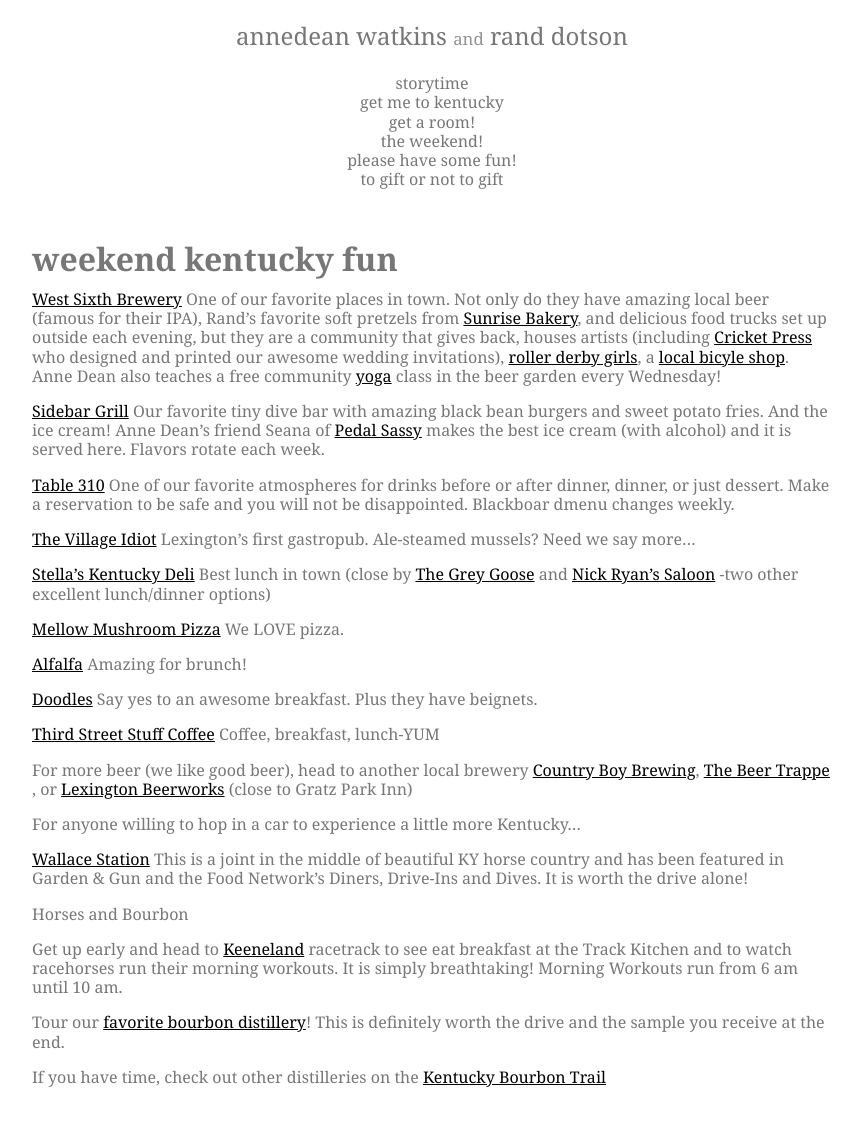
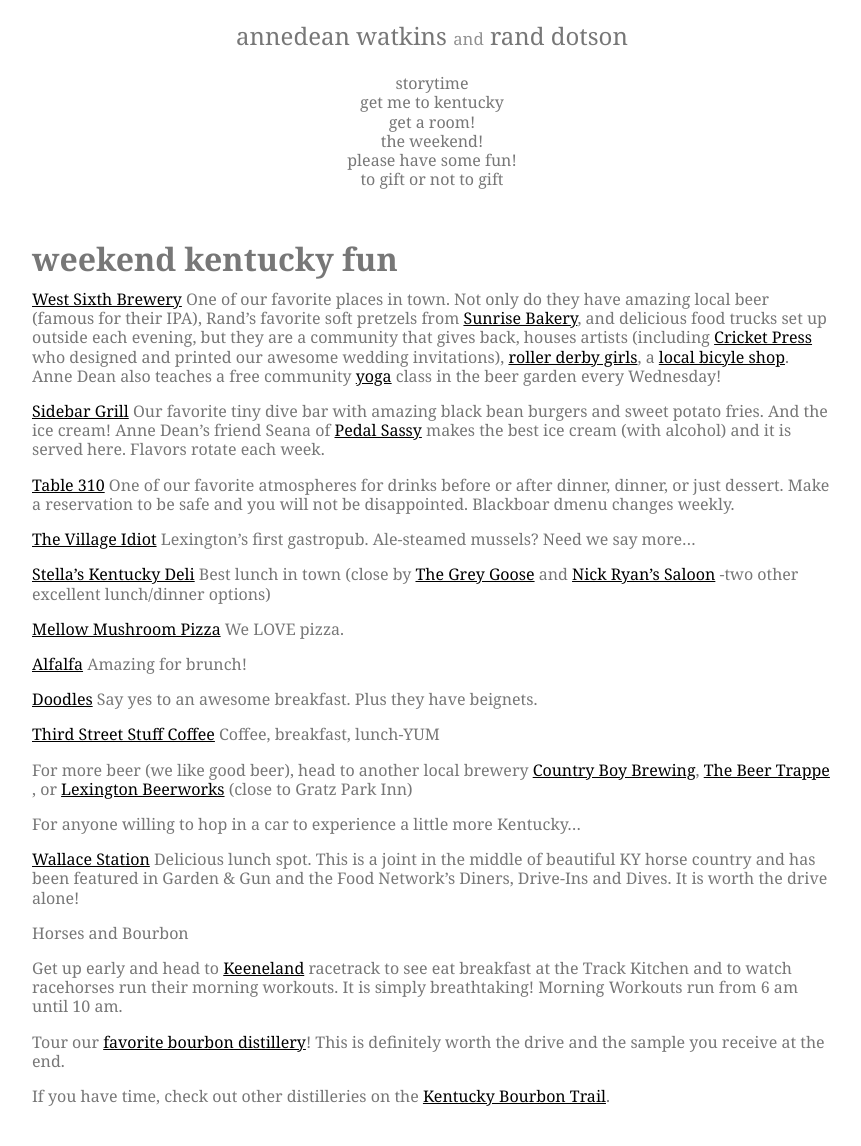
Before and after one commit to nikolaiwarner/annedeanandrand.com, a Jekyll site: the page built from fun.md, in a window 1280 px wide. Shown: the whole page, without its empty margins (208-1069 px from the left). Built offline with Jekyll 4.4.1, drawn with Linux system fonts in a browser that asks for light colours.

Commit message:
Update fun.md

```diff
--- a/fun.md
+++ b/fun.md
@@ -48,7 +48,7 @@ For anyone willing to hop in a car to experience a little more Kentucky...
 
 
 [Wallace Station](http://www.wallacestation.com/Wallace_Station_Deli_and_Bakery/Home.html)
-This is a joint in the middle of beautiful KY horse country and has been featured in Garden & Gun and the Food Network's Diners, Drive-Ins and Dives.
+Delicious lunch spot. This is a joint in the middle of beautiful KY horse country and has been featured in Garden & Gun and the Food Network's Diners, Drive-Ins and Dives.
 It is worth the drive alone!
 
 
@@ -61,4 +61,4 @@ Morning Workouts run from 6 am until 10 am.
 Tour our [favorite bourbon distillery](http://www.woodfordreserve.com)! This is definitely worth the drive and the sample you receive at the end.
 
 
-If you have time, check out other distilleries on the [Kentucky Bourbon Trail](http://kybourbontrail.com/)
+If you have time, check out other distilleries on the [Kentucky Bourbon Trail](http://kybourbontrail.com/).
```
